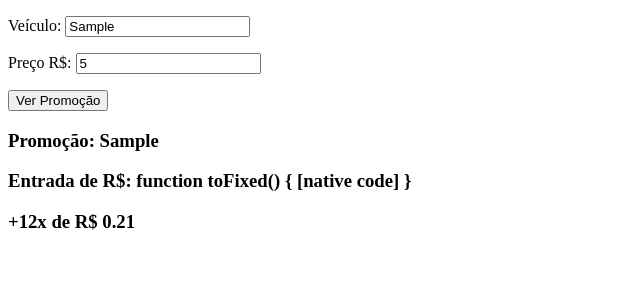
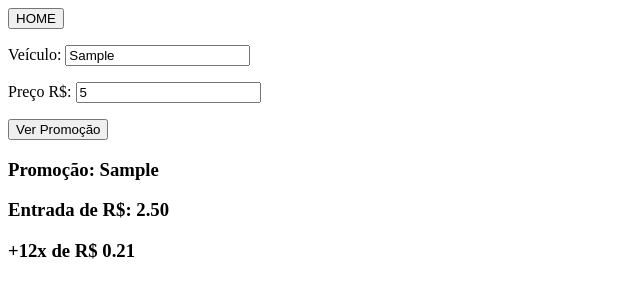
Before and after one commit to LucioCostaDev/LucioCostaDev.github.io, a plain HTML site: page ProjetoX/projetinhos1/index.html in a window 1280 px wide. Both pictures are taken after typing "Sample", "5" into the empty fields and a click on the input "Ver Promoção". Shown: the whole page, without its empty margins (0-640 px from the left). Drawn offline with Linux system fonts and the light colour scheme.

Commit message:
atualização

```diff
--- a/ProjetoX/projetinhos1/index.html
+++ b/ProjetoX/projetinhos1/index.html
@@ -7,6 +7,9 @@
     <link rel="shortcut icon" href="../imagens/faviprojectx.ico" type="image/x-icon">
 </head>
 <body>
+    <header>
+        <a href="../index.html"><button>HOME</button></a>
+    </header>
     <form>
         <p>Veículo:
         <!-- obs. required especifica que um campo de entrada deve ser preenchido antes do envio -->
--- a/ProjetoX/projetinhos1/revendacar.js
+++ b/ProjetoX/projetinhos1/revendacar.js
@@ -22,7 +22,7 @@ frm.addEventListener("submit", (e) => {
     const parcela = (preco * 0.50) / 12 // ...e das parcelas
 
     resp1.innerHTML = `Promoção: ${veiculo}` // exibe as respostas
-    resp2.innerHTML = `Entrada de R$: ${entrada.toFixed}`
+    resp2.innerHTML = `Entrada de R$: ${entrada.toFixed(2)}`
     resp3.innerHTML = `+12x de R$ ${parcela.toFixed(2)}`
 
     e.preventDefault() // evita envio de form
```
